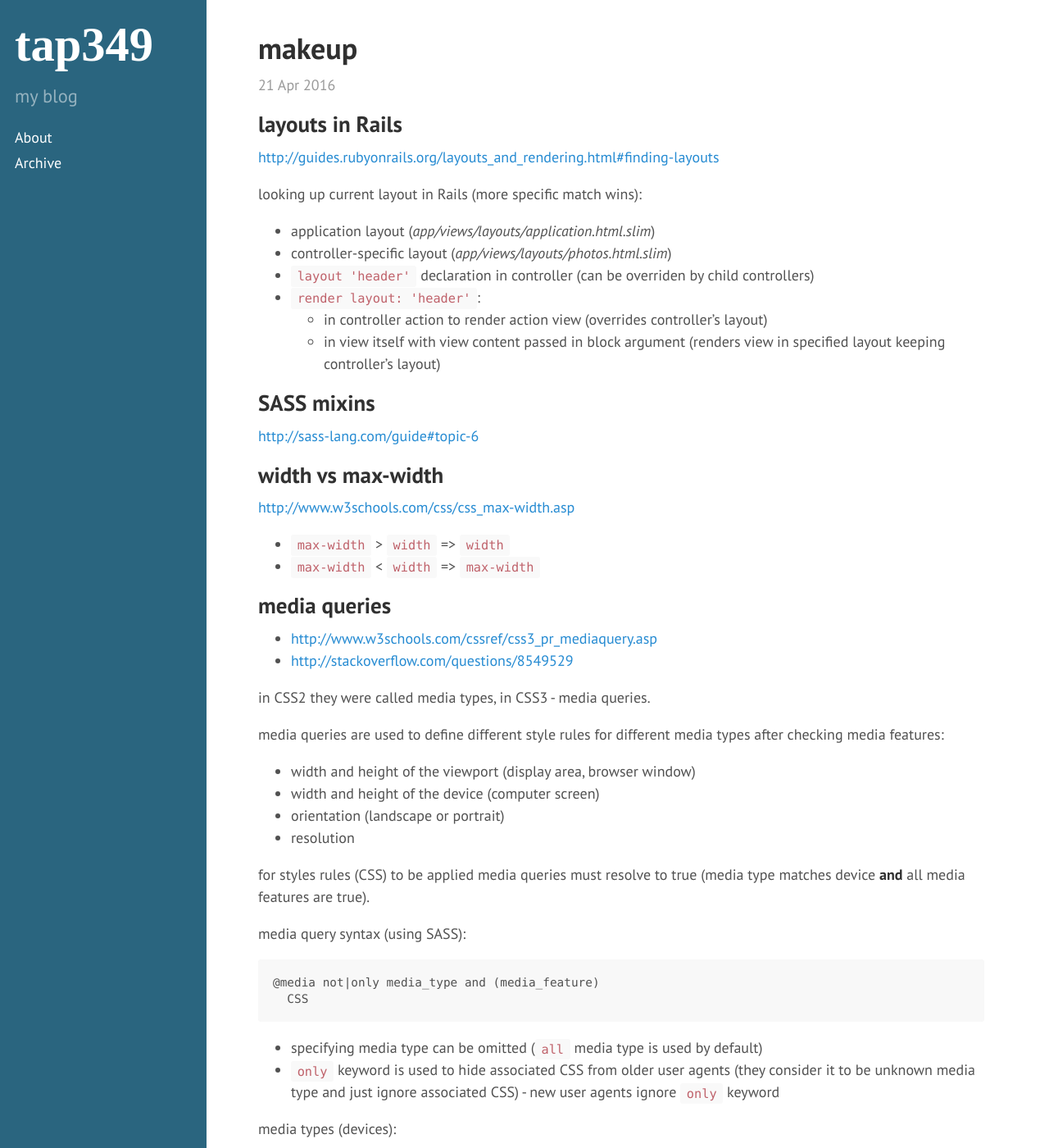
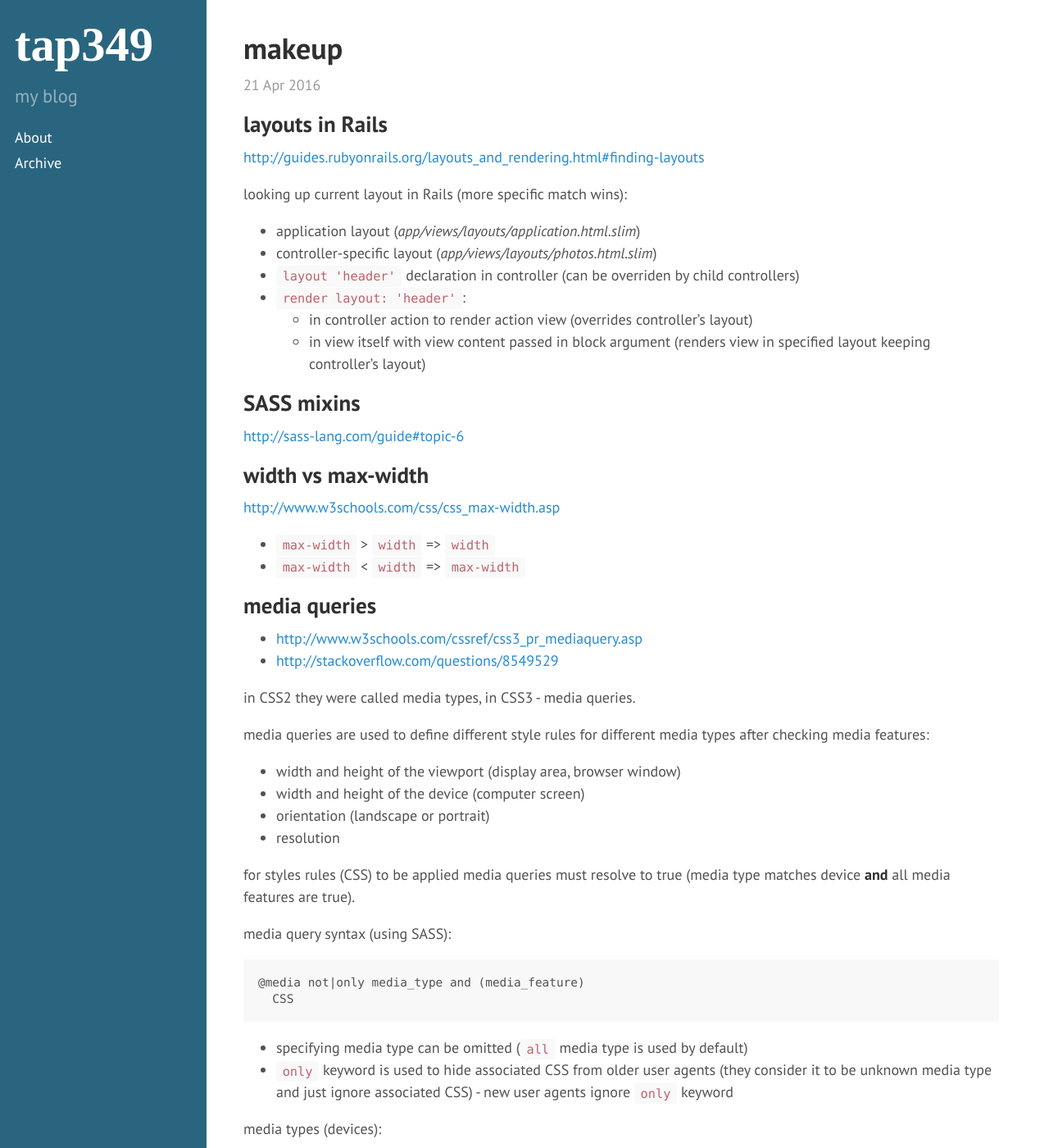
Before and after one commit to tap349/tap349.github.io, a Jekyll site: the page built from index.html, in a window 1280 px wide and 1400 px high. Shown: the whole window at 82% size. Built offline with Jekyll 4.4.1, drawn with Linux system fonts in a browser that asks for light colours; the list of posts is cut into pages by our own code.

Commit message:
update 2016-05-01_15:47:43

```diff
--- a/public/css/hyde.css
+++ b/public/css/hyde.css
@@ -125,14 +125,14 @@ a.sidebar-nav-item:focus {
 
 @media (min-width: 48em) {
   .content {
-    margin-left: 16.5rem;
+    margin-left: 16rem;
     margin-right: 0.5rem;
   }
 }
 
 @media (min-width: 64em) {
   .content {
-    margin-left: 17rem;
+    margin-left: 16rem;
     margin-right: 0.5rem;
   }
 }
--- a/public/css/poole.css
+++ b/public/css/poole.css
@@ -286,7 +286,7 @@ tbody tr:nth-child(odd) th {
  */
 
 .container {
-  max-width: 50rem;
+  max-width: 52rem;
   margin-left:  auto;
   margin-right: auto;
 }
```
